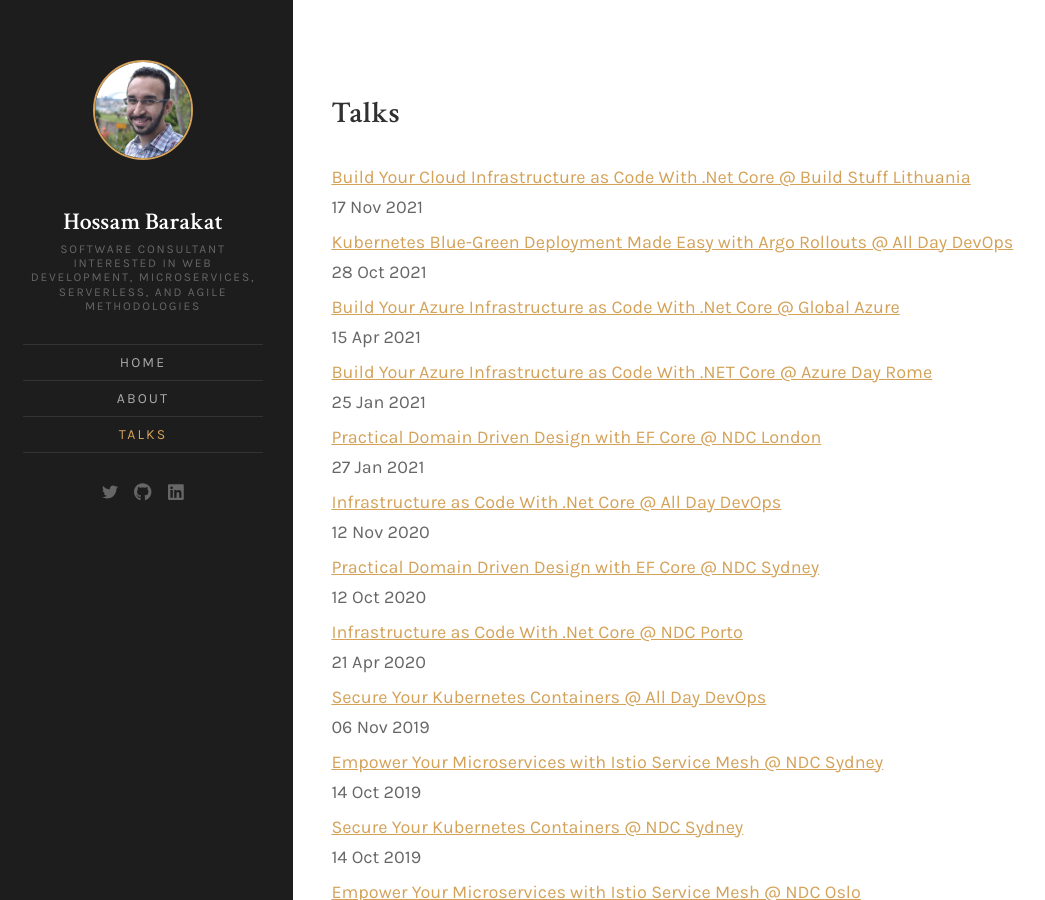
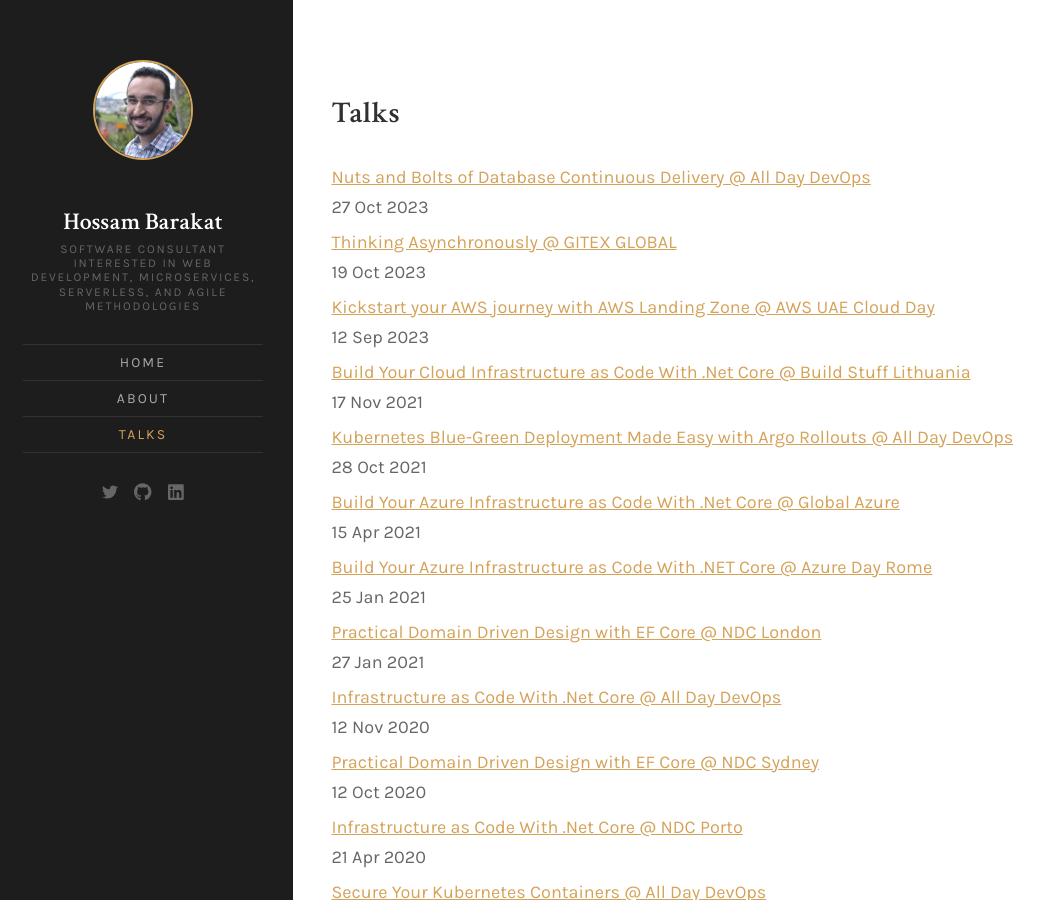
Before and after one commit to hossambarakat/hossambarakat.github.io, a Jekyll site: the page built from talks.html, in a window 1280 px wide and 900 px high. Shown: the whole window, without its empty margins (7-1052 px from the left). Built offline with Jekyll 4.4.1, drawn with Linux system fonts in a browser that asks for light colours.

Commit message:
Add 2023 talks

```diff
--- a/talks.html
+++ b/talks.html
@@ -2,6 +2,18 @@
 layout: page
 title: Talks
 array:
+  - title: Nuts and Bolts of Database Continuous Delivery
+    date: 2023-10-27
+    event: All Day DevOps
+    link: https://www.alldaydevops.com/
+  - title: Thinking Asynchronously
+    date: 2023-10-19
+    event: GITEX GLOBAL
+    link: https://www.gitex.com/
+  - title: Kickstart your AWS journey with AWS Landing Zone
+    date: 2023-09-12
+    event: AWS UAE Cloud Day
+    link: https://aws.amazon.com/events/cloud-day-uae/
   - title: Build Your Cloud Infrastructure as Code With .Net Core
     date: 2021-11-17
     event: Build Stuff Lithuania
```
